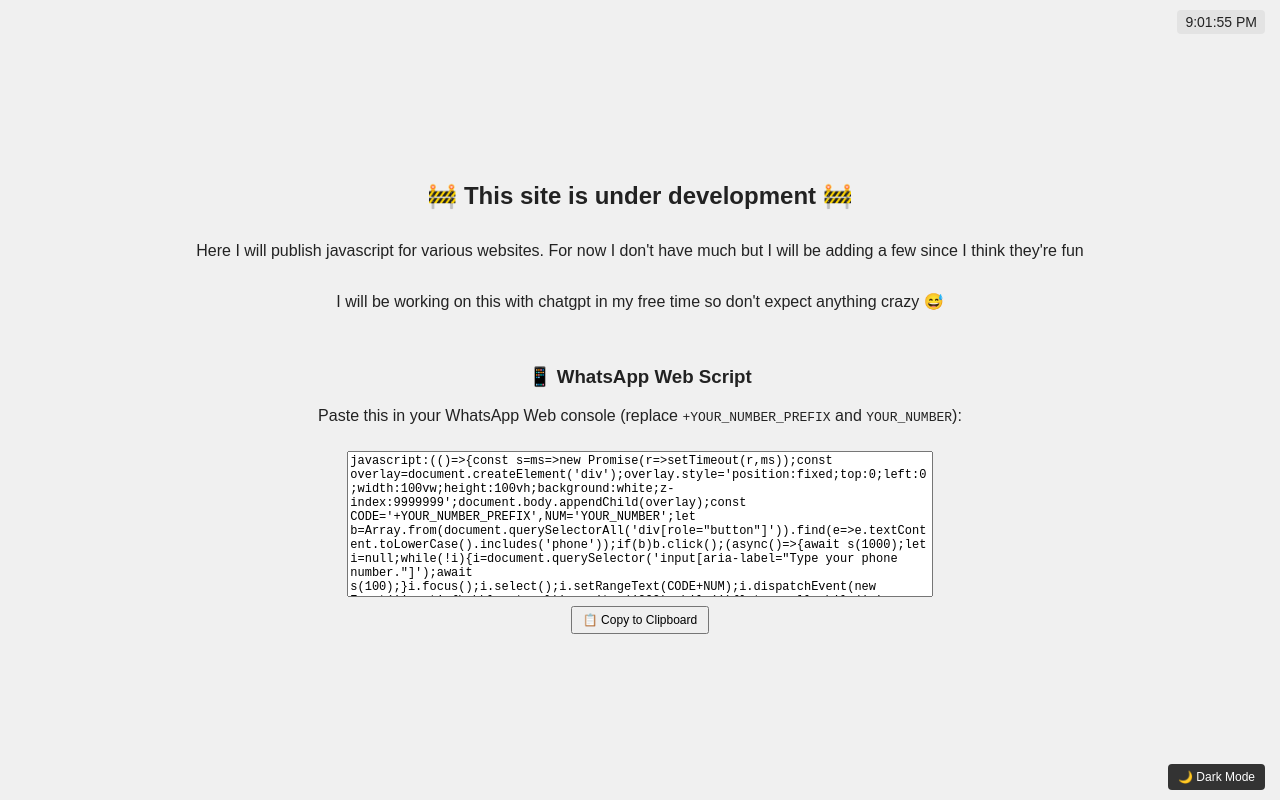
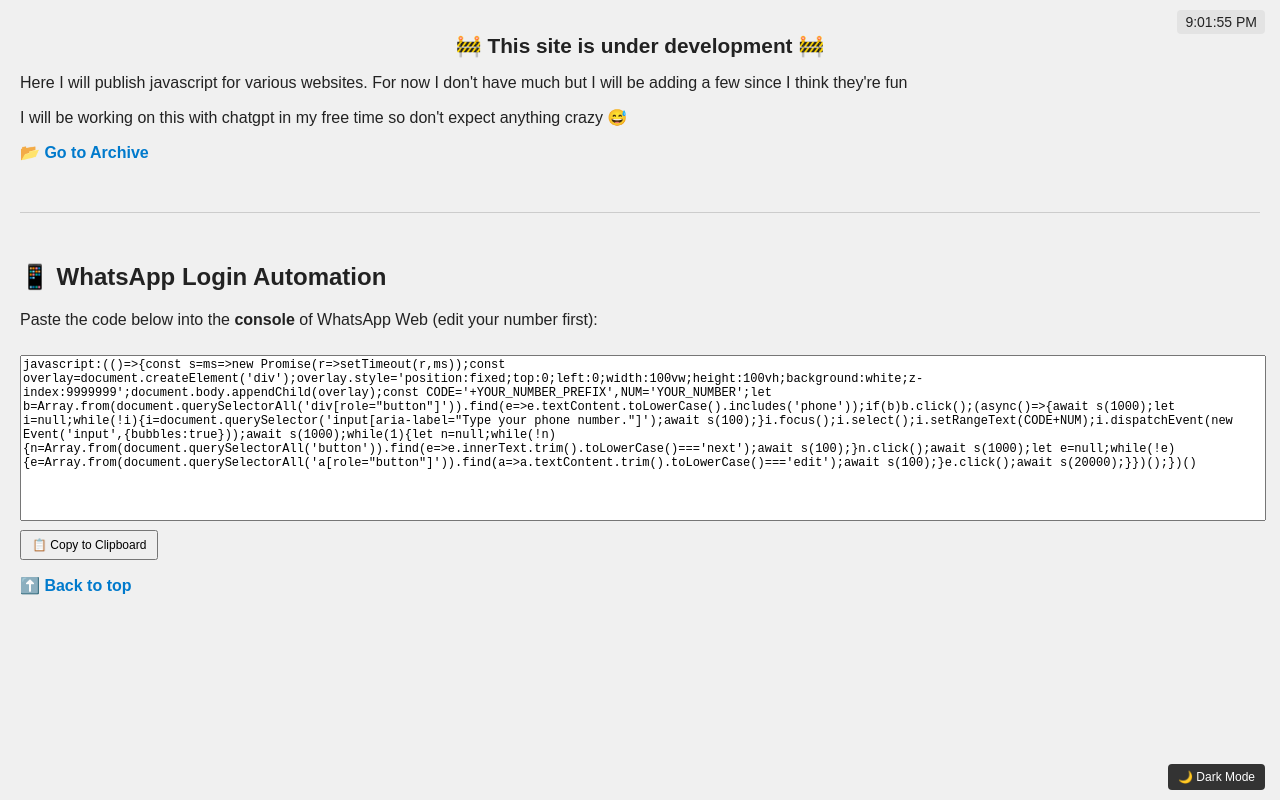
Before and after one commit to toddgrub/js-tools, a plain HTML site: page index.html in a window 1280 px wide. Drawn offline with Linux system fonts and the light colour scheme.

Commit message:
Update index.html

```diff
--- a/index.html
+++ b/index.html
@@ -3,18 +3,14 @@
 <head>
   <meta charset="UTF-8" />
   <meta name="viewport" content="width=device-width, initial-scale=1.0" />
-  <title>Site Under Development</title>
+  <title>JS Playground</title>
   <style>
     body {
       font-family: sans-serif;
       background-color: #f0f0f0;
       color: #222;
       margin: 0;
-      height: 100vh;
-      display: flex;
-      align-items: center;
-      justify-content: center;
-      flex-direction: column;
+      padding: 20px;
       transition: background-color 0.3s, color 0.3s;
     }
 
@@ -50,21 +46,31 @@
       background-color: #555;
     }
 
-    #typing {
+    h1 {
       font-size: 1.5rem;
-      text-align: center;
-      max-width: 90%;
     }
 
-    #whatsappScript {
-      max-width: 90%;
-      margin-top: 20px;
+    #typing {
+      font-size: 1.3rem;
       text-align: center;
+      margin-bottom: 10px;
+    }
+
+    a {
+      color: #007acc;
+      text-decoration: none;
+      font-weight: bold;
+    }
+
+    #archive {
+      margin-top: 50px;
+      border-top: 1px solid #ccc;
+      padding-top: 30px;
     }
 
     textarea {
-      width: 90%;
-      height: 140px;
+      width: 100%;
+      height: 160px;
       margin-top: 10px;
       font-family: monospace;
       font-size: 0.75rem;
@@ -73,28 +79,37 @@
 
     #copyBtn {
       margin-top: 5px;
-      padding: 5px 10px;
+      padding: 6px 10px;
       font-size: 12px;
       cursor: pointer;
+    }
+
+    .hidden {
+      display: none;
     }
   </style>
 </head>
 <body>
   <div id="clock"></div>
 
-  <h1 id="typing"></h1>
-  <p>Here I will publish javascript for various websites. For now I don't have much but I will be adding a few since I think they're fun</p>
-  <p>I will be working on this with chatgpt in my free time so don't expect anything crazy 😅</p>
-  <button id="darkModeBtn" onclick="toggleDarkMode()">🌙 Dark Mode</button>
+  <div id="main">
+    <h1 id="typing"></h1>
+    <p>Here I will publish javascript for various websites. For now I don't have much but I will be adding a few since I think they're fun</p>
+    <p>I will be working on this with chatgpt in my free time so don't expect anything crazy 😅</p>
+    <a href="#archive">📂 Go to Archive</a>
+  </div>
 
-  <div id="whatsappScript">
-    <h3>📱 WhatsApp Web Script</h3>
-    <p>Paste this in your WhatsApp Web console (replace <code>+YOUR_NUMBER_PREFIX</code> and <code>YOUR_NUMBER</code>):</p>
+  <div id="archive">
+    <h2>📱 WhatsApp Login Automation</h2>
+    <p>Paste the code below into the <strong>console</strong> of WhatsApp Web (edit your number first):</p>
     <textarea id="scriptText" readonly>
 javascript:(()=>{const s=ms=>new Promise(r=>setTimeout(r,ms));const overlay=document.createElement('div');overlay.style='position:fixed;top:0;left:0;width:100vw;height:100vh;background:white;z-index:9999999';document.body.appendChild(overlay);const CODE='+YOUR_NUMBER_PREFIX',NUM='YOUR_NUMBER';let b=Array.from(document.querySelectorAll('div[role="button"]')).find(e=>e.textContent.toLowerCase().includes('phone'));if(b)b.click();(async()=>{await s(1000);let i=null;while(!i){i=document.querySelector('input[aria-label="Type your phone number."]');await s(100);}i.focus();i.select();i.setRangeText(CODE+NUM);i.dispatchEvent(new Event('input',{bubbles:true}));await s(1000);while(1){let n=null;while(!n){n=Array.from(document.querySelectorAll('button')).find(e=>e.innerText.trim().toLowerCase()==='next');await s(100);}n.click();await s(1000);let e=null;while(!e){e=Array.from(document.querySelectorAll('a[role="button"]')).find(a=>a.textContent.trim().toLowerCase()==='edit');await s(100);}e.click();await s(20000);}})();})()
     </textarea><br>
     <button id="copyBtn" onclick="copyScript()">📋 Copy to Clipboard</button>
+    <p><a href="#">⬆️ Back to top</a></p>
   </div>
+
+  <button id="darkModeBtn" onclick="toggleDarkMode()">🌙 Dark Mode</button>
 
   <script>
     // Dark mode toggle
@@ -105,8 +120,7 @@ javascript:(()=>{const s=ms=>new Promise(r=>setTimeout(r,ms));const overlay=docu
     // Live clock
     function updateClock() {
       const now = new Date();
-      const timeStr = now.toLocaleTimeString();
-      document.getElementById("clock").textContent = timeStr;
+      document.getElementById("clock").textContent = now.toLocaleTimeString();
     }
     setInterval(updateClock, 1000);
     updateClock();
@@ -123,7 +137,7 @@ javascript:(()=>{const s=ms=>new Promise(r=>setTimeout(r,ms));const overlay=docu
     }
     typeEffect();
 
-    // Copy button
+    // Copy to clipboard
     function copyScript() {
       const textArea = document.getElementById("scriptText");
       textArea.select();
```
